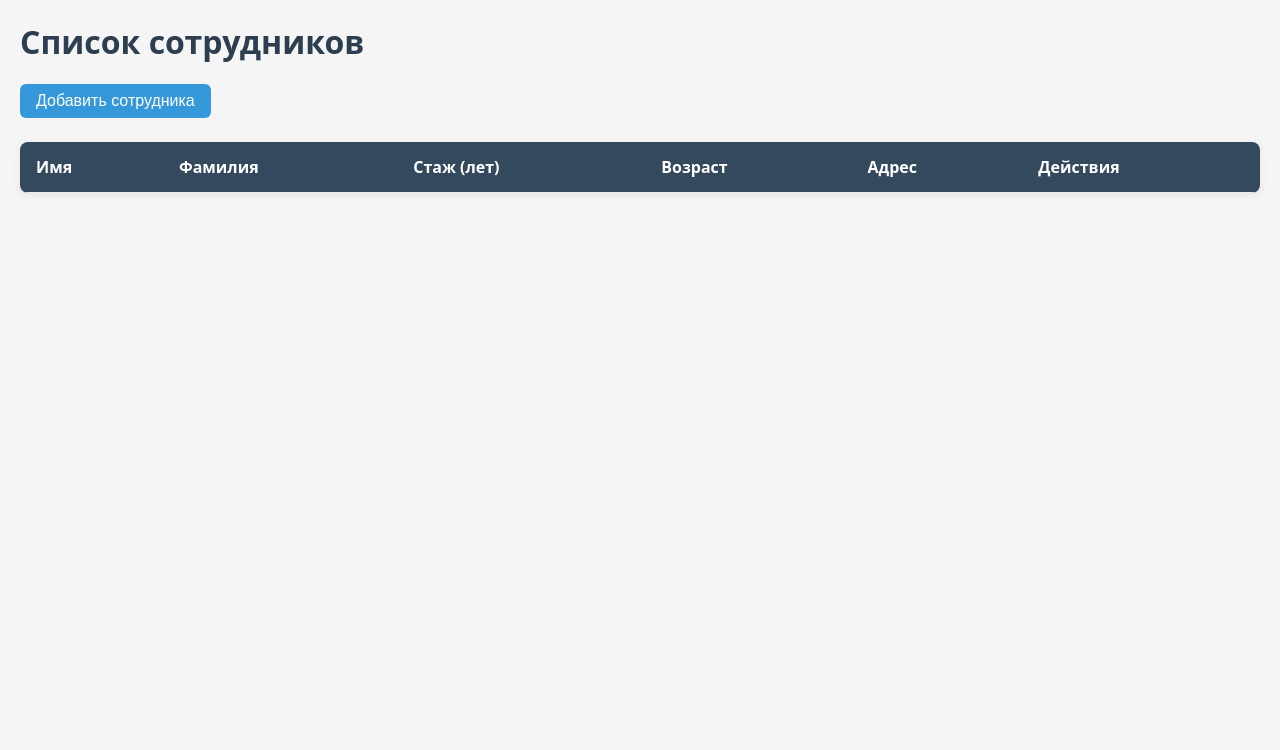
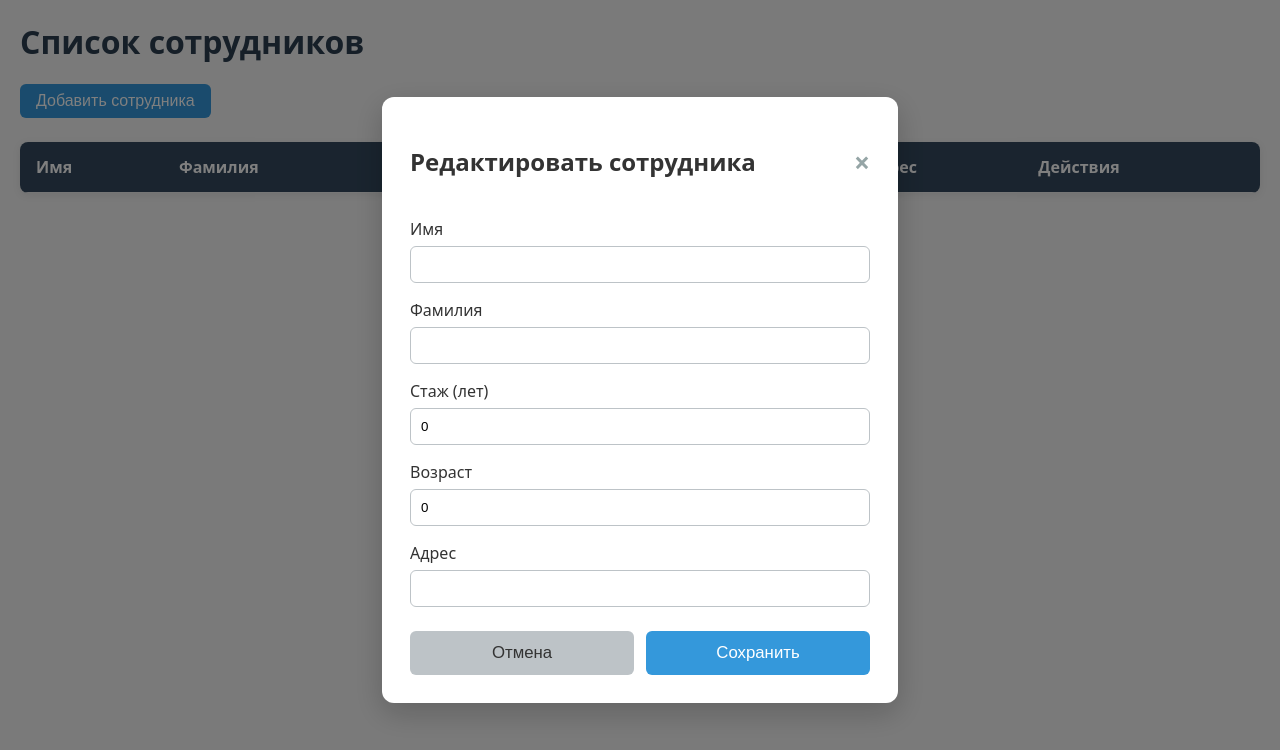
Before and after one commit to Lisitsius/test2, a Vue app: page / in a window 1280 px wide. Both pictures are taken after a click on the button "Добавить сотрудника". Shown: the top 750 px of the page. Built offline with nearby package versions, Linux system fonts and the light colour scheme.

Commit message:
workAddPersona

```diff
--- a/src/App.vue
+++ b/src/App.vue
@@ -1,17 +1,16 @@
 <template>
   <div>
     <h1>Список сотрудников</h1>
-    <button @click="openModal">Добавить сотрудника</button>
+    <button @click="store.openModal()">Добавить сотрудника</button>
     <EmployeeTable />
     <EmployeeModal />
   </div>
 </template>
 
 <script setup>
-import EmployeeTable from './components/EmployeeTable.vue';
-import EmployeeModal from './components/EmployeeModal.vue';
-import { useEmployeeStore } from './stores/employee';
+import EmployeeTable from './components/EmployeeTable.vue'
+import EmployeeModal from './components/EmployeeModal.vue'
+import { useEmployeeStore } from './stores/employee'
 
-const store = useEmployeeStore();
-const { openModal } = store;
+const store = useEmployeeStore()
 </script>
--- a/src/components/EmployeeModal.vue
+++ b/src/components/EmployeeModal.vue
@@ -1,5 +1,5 @@
 <template>
-  <div v-if="isOpen" class="modal">
+  <div v-if="store.isModalOpen" class="modal">
     <div class="modal-content">
       <div class="modal-header">
         <h2>{{ isEditing ? 'Редактировать сотрудника' : 'Добавить сотрудника' }}</h2>
@@ -27,7 +27,7 @@
           <input v-model="form.address" id="address" required />
         </div>
         <div class="actions">
-          <button type="button" @click="close">Отмена</button>
+          <button type="button" @click="closeModal">Отмена</button>
           <button type="submit">Сохранить</button>
         </div>
       </form>
@@ -40,11 +40,11 @@ import { reactive, watch } from 'vue';
 import { useEmployeeStore } from '../stores/employee';
 
 const store = useEmployeeStore();
-const { isModalOpen: isOpen, editingEmployee, editingIndex, closeModal: close, addEmployee, updateEmployee } = store;
+const { isModalOpen, editingEmployee, editingIndex, closeModal, addEmployee, updateEmployee } = store
 
 const form = reactive({ firstName: '', lastName: '', experience: 0, age: 0, address: '' });
 
-const isEditing = () => editingIndex.value >= 0;
+const isEditing = () => editingIndex.value >= 0
 
 // Watch для заполнения формы при редактировании
 watch(editingEmployee, (newVal) => {
```
Also changed, not shown: 1 other file (tests, documents, lock files or other folders).
